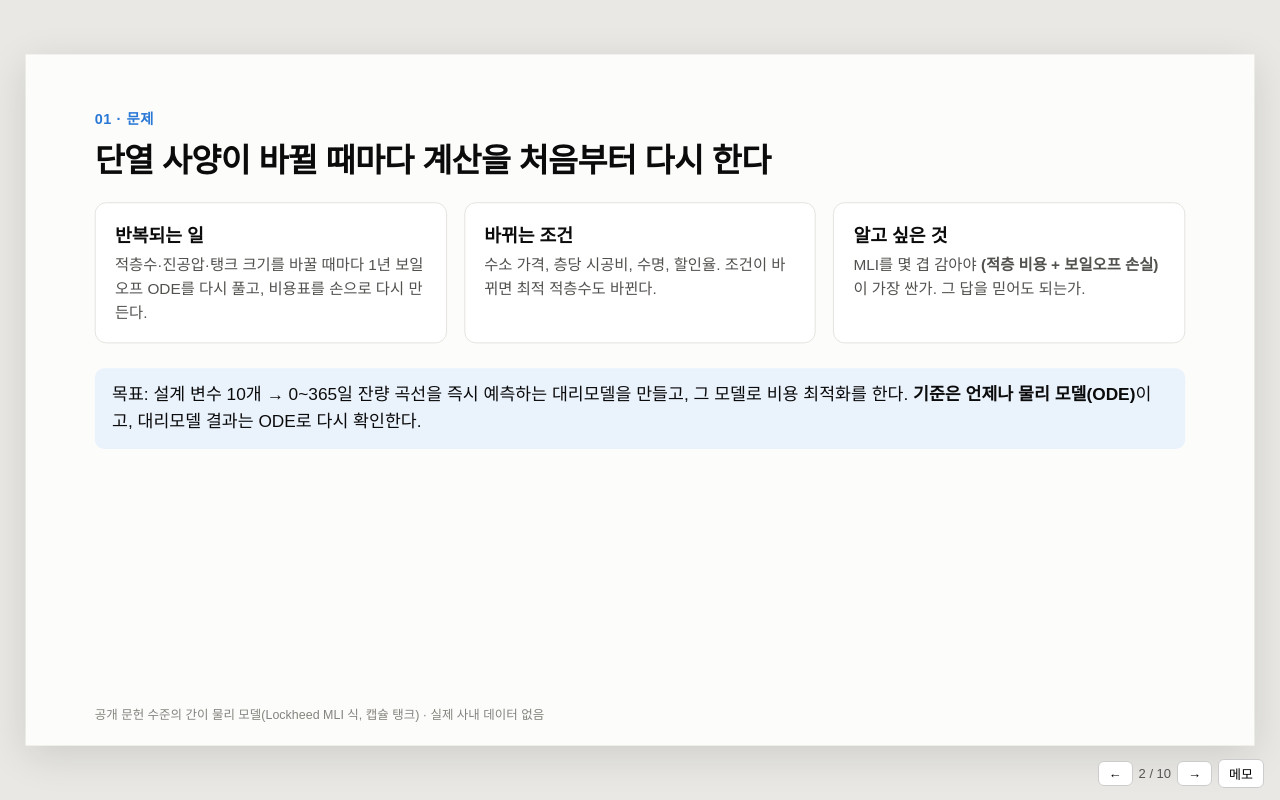
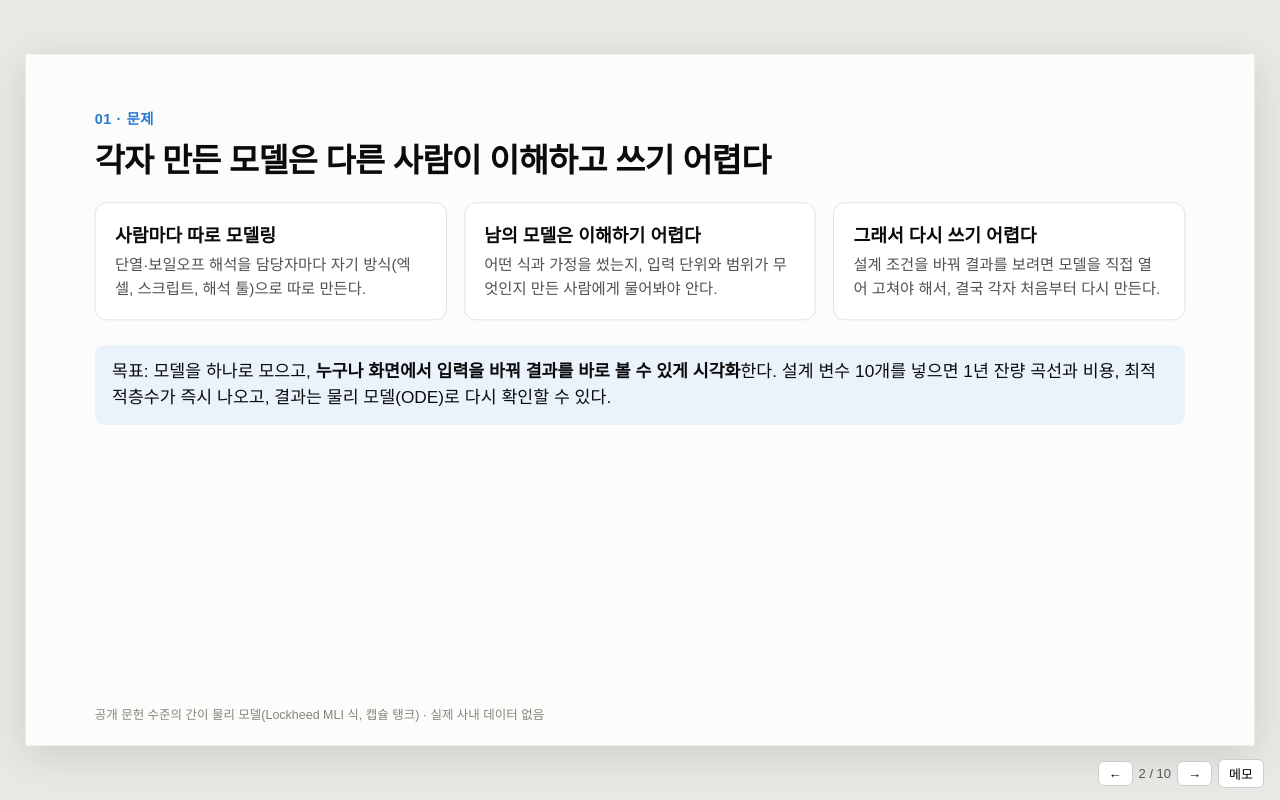
Before and after one commit to ajh97102323-ship-it/capstone, a plain HTML site: page docs/presentation.html in a window 1280 px wide. Both pictures are taken after a click on the button "다음". Drawn offline with Linux system fonts and the light colour scheme.

Commit message:
발표 2쪽 문제 정의 수정: 사람마다 따로 만든 모델을 이해·재사용하기 어려움 → 시각화로 쉽게 쓰기
Co-Authored-By: Claude Opus 5.5 <noreply@anthropic.com>

```diff
--- a/docs/presentation.html
+++ b/docs/presentation.html
@@ -97,16 +97,16 @@ body.show-notes #notes { display: block; }
 </section>
 
 <!-- 01 문제 -->
-<section class="slide" data-notes="반복 업무: 단열 사양을 바꿀 때마다 1년 보일오프 ODE를 다시 풀고 비용표를 다시 만든다. 질문은 'MLI를 몇 겹 감아야 가장 싼가'.">
+<section class="slide" data-notes="문제는 계산 자체보다 공유다. 단열 해석을 사람마다 각자 자기 방식으로 모델링해서, 다른 사람이 만든 모델은 이해하기도 다시 쓰기도 어렵다. 그래서 하나의 모델을 누구나 화면에서 바로 써 볼 수 있게 시각화하는 것이 목표다.">
   <div class="kicker">01 · 문제</div>
-  <h2>단열 사양이 바뀔 때마다 계산을 처음부터 다시 한다</h2>
+  <h2>각자 만든 모델은 다른 사람이 이해하고 쓰기 어렵다</h2>
   <div class="grid g3">
-    <div class="card"><h3>반복되는 일</h3><p>적층수·진공압·탱크 크기를 바꿀 때마다 1년 보일오프 ODE를 다시 풀고, 비용표를 손으로 다시 만든다.</p></div>
-    <div class="card"><h3>바뀌는 조건</h3><p>수소 가격, 층당 시공비, 수명, 할인율. 조건이 바뀌면 최적 적층수도 바뀐다.</p></div>
-    <div class="card"><h3>알고 싶은 것</h3><p>MLI를 몇 겹 감아야 <b>(적층 비용 + 보일오프 손실)</b>이 가장 싼가. 그 답을 믿어도 되는가.</p></div>
+    <div class="card"><h3>사람마다 따로 모델링</h3><p>단열·보일오프 해석을 담당자마다 자기 방식(엑셀, 스크립트, 해석 툴)으로 따로 만든다.</p></div>
+    <div class="card"><h3>남의 모델은 이해하기 어렵다</h3><p>어떤 식과 가정을 썼는지, 입력 단위와 범위가 무엇인지 만든 사람에게 물어봐야 안다.</p></div>
+    <div class="card"><h3>그래서 다시 쓰기 어렵다</h3><p>설계 조건을 바꿔 결과를 보려면 모델을 직접 열어 고쳐야 해서, 결국 각자 처음부터 다시 만든다.</p></div>
   </div>
-  <div class="hi" style="margin-top:26px">목표: 설계 변수 10개 → 0~365일 잔량 곡선을 즉시 예측하는 대리모델을 만들고,
-    그 모델로 비용 최적화를 한다. <b>기준은 언제나 물리 모델(ODE)</b>이고, 대리모델 결과는 ODE로 다시 확인한다.</div>
+  <div class="hi" style="margin-top:26px">목표: 모델을 하나로 모으고, <b>누구나 화면에서 입력을 바꿔 결과를 바로 볼 수 있게 시각화</b>한다.
+    설계 변수 10개를 넣으면 1년 잔량 곡선과 비용, 최적 적층수가 즉시 나오고, 결과는 물리 모델(ODE)로 다시 확인할 수 있다.</div>
   <div class="foot"><span>공개 문헌 수준의 간이 물리 모델(Lockheed MLI 식, 캡슐 탱크) · 실제 사내 데이터 없음</span><span></span></div>
 </section>
 
```
Also changed, not shown: report_site/presentation_template.html (+7 -7 lines).
